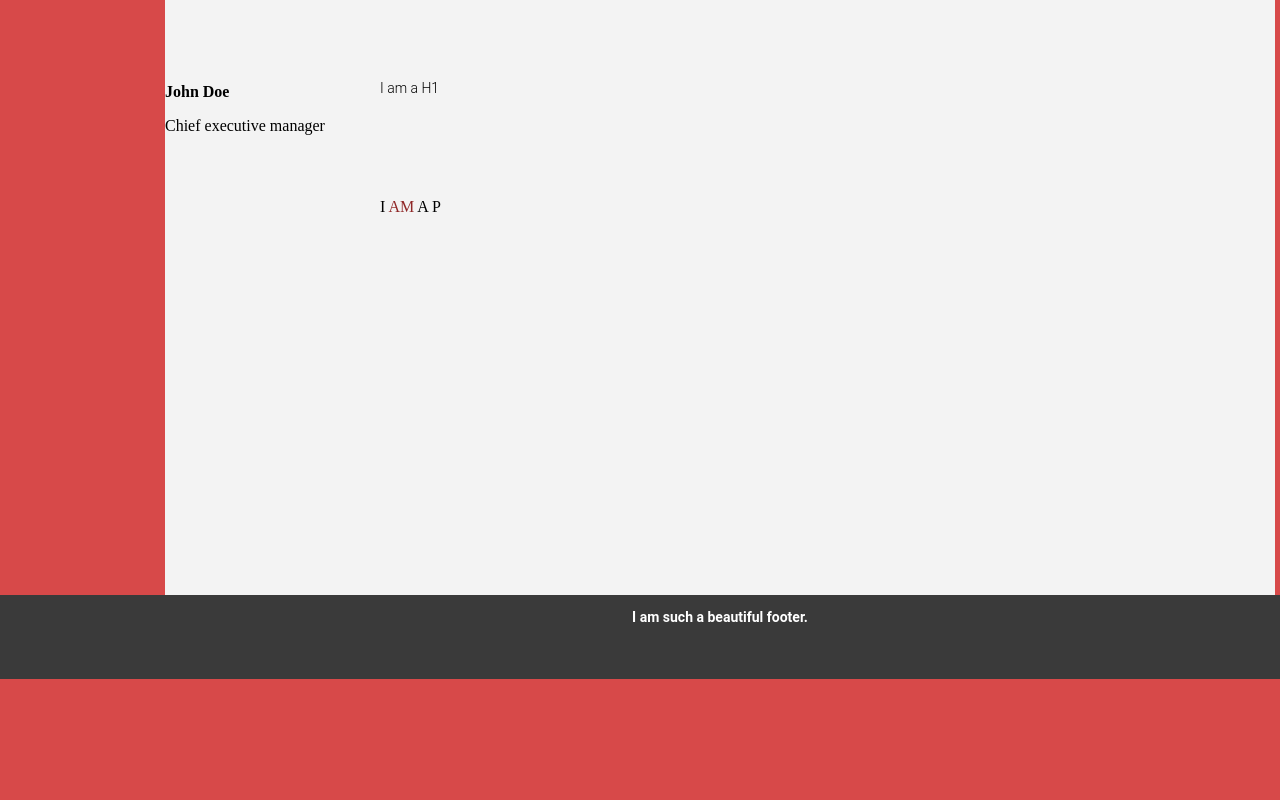
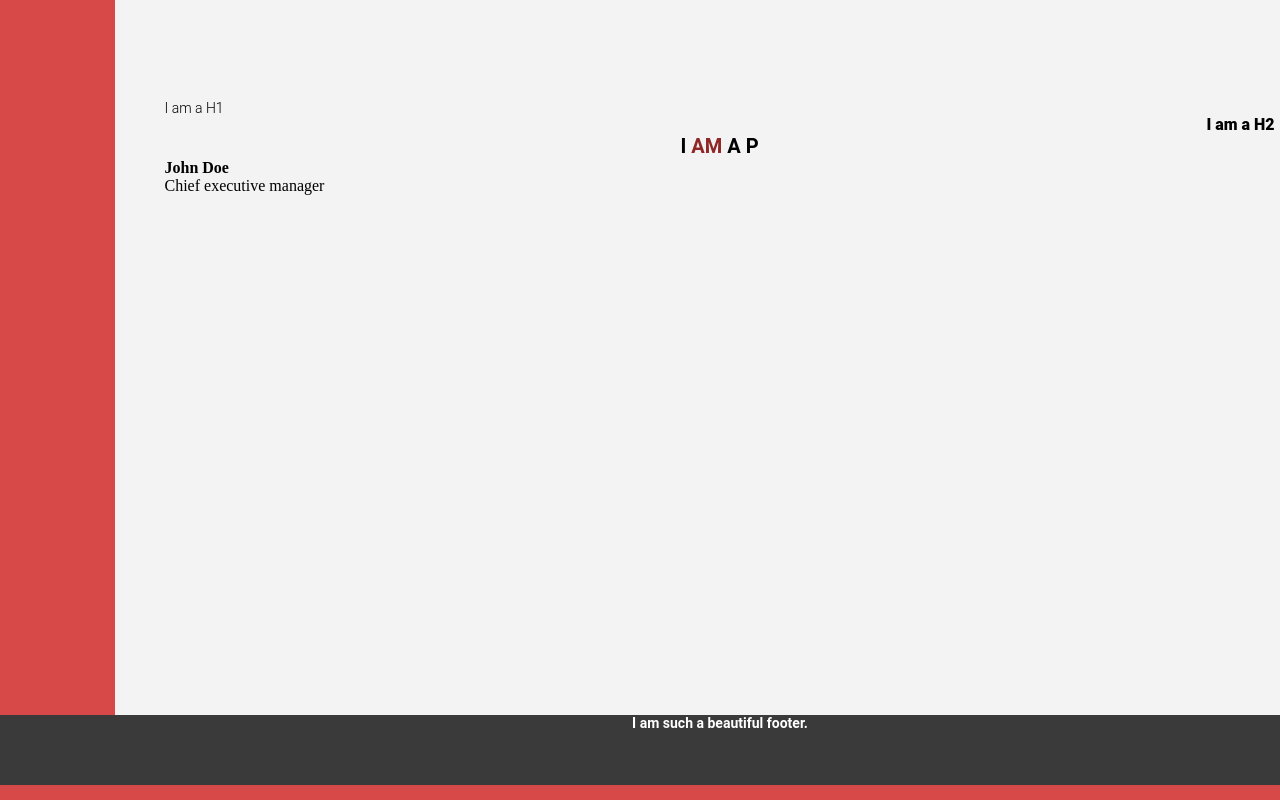
Before and after one commit to Hugo0O3/PixelPerfect-, a plain HTML site: page index.html in a window 1280 px wide. Shown: the top 800 px of the page. Drawn offline with Linux system fonts and the light colour scheme.

Commit message:
Encore pire

```diff
--- a/index.html
+++ b/index.html
@@ -10,13 +10,9 @@
 
 <body>
     <main>
-        <section class="sectionH1">
+        <section class="element-container">
             <h1>I am a H1</h1>
-        </section>
-        <section class="sectionH2">
             <h2>I am a H2</h2>
-        </section>
-        <section class="sectionP">
             <p>I <span>AM</span> A P</p>
         </section>
         <section class="card">
--- a/style.css
+++ b/style.css
@@ -1,4 +1,4 @@
-html {
+* {
     padding: 0;
     margin: 0;
 }
@@ -7,26 +7,22 @@ html {
 
 body {
     background-color: #D74949;
-    position: relative;
     width: 1440px;
     margin: 0 auto;
     top: -32px;
+    height: calc(100vh - 70px);
 }
 
 main {
-    position: relative;
     left: 165px;
     background-color: #F3F3F3;
     width: 1110px;
     height: 615px;
-}
-
-.containerMain {
+    margin: 0 auto;
+    padding: 100px 51px 0px 50px;
 }
 
 footer {
-    position: absolute;
-    top: 615px;
     background-color: #3A3A3A;
     width: 1440px;
     height: 70px;
@@ -66,7 +62,7 @@ h2 {
     text-align: right;
 }
 
-.section p {
+.element-container p {
     font-family: 'Roboto', sans-serif;
     font-weight: 700;
     font-size: 20px;
@@ -75,30 +71,6 @@ h2 {
     text-align: center;
 }
 
-.sectionH1 {
-    position: relative;
-    width: 64px;
-    height: 16px;
-    top: 100px;
-    left: 215px;
-}
-
-.sectionH2 {
-    position: relative;
-    width: 1009px;
-    height: 19px;
-    top: 128px;
-    left: 215px;
-}
-
-.sectionP {
-    position: relative;
-    width: 1009px;
-    height: 23px;
-    top: 154px;
-    left: 215px;
-}
-
 main p span {
     color: rgb(143, 39, 39);
 }
```
